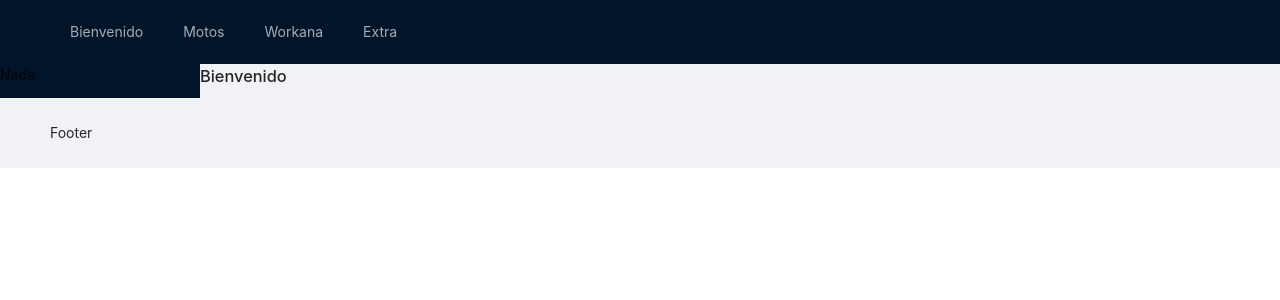
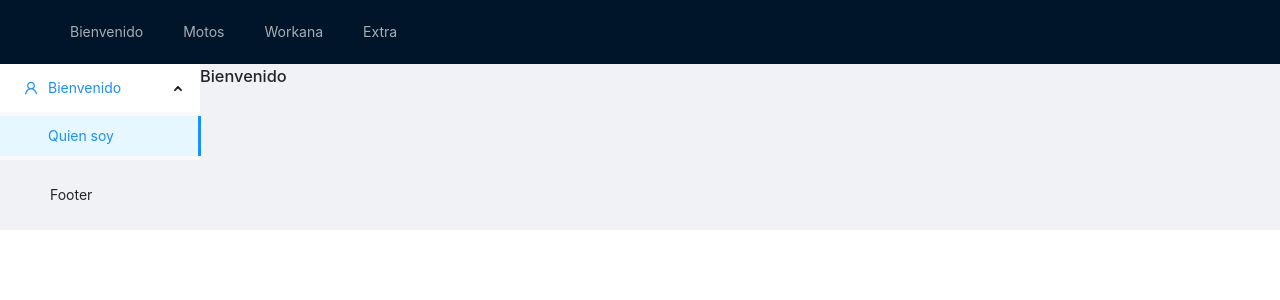
Before and after one commit to KarlHeitmann/megascraper, a React (Create React App) app in the folder client/: page / in a window 1280 px wide. Shown: the top 300 px of the page. Built offline with nearby package versions, Linux system fonts and the light colour scheme.

Commit message:
agregado Bienvenido Sidebar

```diff
--- a/client/src/App.js
+++ b/client/src/App.js
@@ -19,6 +19,7 @@ import WorkanaMongo from './pages/workana_mongo';
 import Extra from './pages/extra';
 import WorkanaGrafs from './pages/workana_grafs';
 import Bienvenido from './pages/bienvenido';
+import BienvenidoSidebar from './sidebar/bienvenido_sidebar';
 
 const {
   Footer,
@@ -64,8 +65,7 @@ function App() {
               <MotosSidebar/>
             </Route>
             <Route path="/">
-              <h1>Nada</h1>
-              {/* <Bienvenido/> */}
+              <BienvenidoSidebar/>
             </Route>
           </Switch>
         </Sider>
--- /dev/null
+++ b/client/src/sidebar/bienvenido_sidebar.jsx
@@ -0,0 +1,23 @@
+import React from 'react';
+import {
+  Menu,
+} from 'antd';
+
+import { UserOutlined, LaptopOutlined, NotificationOutlined } from '@ant-design/icons';
+
+function BienvenidoSidebar(props) {
+  return(
+    <Menu
+      mode="inline"
+      defaultSelectedKeys={['1']}
+      defaultOpenKeys={['sub1']}
+      style={{ height: '100%', borderRight: 0 }}
+      >
+      <Menu.SubMenu key="sub1" icon={<UserOutlined />} title="Bienvenido">
+        <Menu.Item key="1">Quien soy</Menu.Item>
+      </Menu.SubMenu>
+    </Menu>
+  )
+}
+
+export default BienvenidoSidebar;
```
